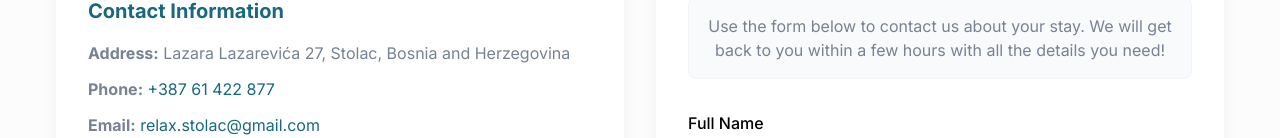
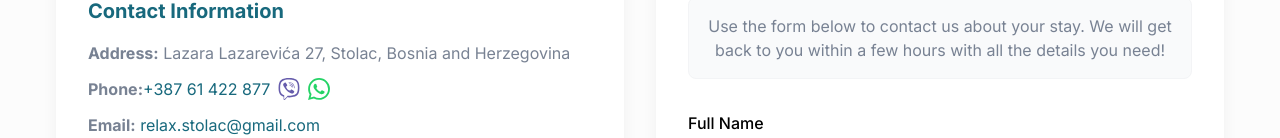
Before and after one commit to AmarHumackic/relax-web, a Next.js app: page /en/contact in a window 1280 px wide. Shown: the part 275-413 px from the top of the page. Built offline with nearby package versions, Linux system fonts and the light colour scheme.

Commit message:
Add Viber and WhatsApp icons

```diff
--- a/src/components/ContactInfo.tsx
+++ b/src/components/ContactInfo.tsx
@@ -3,6 +3,7 @@ import { useTranslations } from "next-intl";
 import Image from "next/image";
 import BookingBtn from "./BookingBtn";
 import AirbnbBtn from "./AirbnbBtn";
+import { SiViber, SiWhatsapp } from "react-icons/si";
 
 export default function ContactInfo() {
   const tContactInfo = useTranslations("contact.contactInfo");
@@ -18,13 +19,27 @@ export default function ContactInfo() {
           <strong>{`${tContactInfo("address")}:`}</strong>{" "}
           {`${tContactInfo("addressValue")}, ${tContactInfo("country")}`}
         </li>
-        <li>
+        <li className="flex items-center">
           <strong>{`${tContactInfo("phone")}:`}</strong>{" "}
           <a
             href={`tel:${LINKS.phone}`}
             className="text-primary hover:underline"
           >
             {LINKS.phone}
+          </a>
+          <a
+            href={`viber://chat?number=${LINKS.phone}`}
+            className="text-primary ml-2"
+            aria-label="Open Viber chat"
+          >
+            <SiViber size={22} color="#665CAC" />
+          </a>
+          <a
+            href={`https://wa.me/${LINKS.phone}`}
+            className="text-primary ml-2"
+            aria-label="Open WhatsApp chat"
+          >
+            <SiWhatsapp size={22} color="#25D366" />
           </a>
         </li>
         <li>
--- a/src/components/Footer.tsx
+++ b/src/components/Footer.tsx
@@ -1,6 +1,7 @@
 import { LINKS } from "@/constants/links";
 import { useTranslations } from "next-intl";
 import { FaFacebookF, FaInstagram } from "react-icons/fa";
+import { SiViber, SiWhatsapp } from "react-icons/si";
 
 const Footer = () => {
   const tContact = useTranslations("contact.contactInfo");
@@ -56,6 +57,20 @@ const Footer = () => {
                   className="text-base text-gray-600 hover:underline"
                 >
                   {LINKS.phone}
+                </a>
+                <a
+                  href={`viber://chat?number=${LINKS.phone}`}
+                  className="text-primary ml-2"
+                  aria-label="Open Viber chat"
+                >
+                  <SiViber size={22} color="#665CAC" />
+                </a>
+                <a
+                  href={`https://wa.me/${LINKS.phone}`}
+                  className="text-primary ml-2"
+                  aria-label="Open WhatsApp chat"
+                >
+                  <SiWhatsapp size={22} color="#25D366" />
                 </a>
               </li>
               <li className="flex items-center">
```
